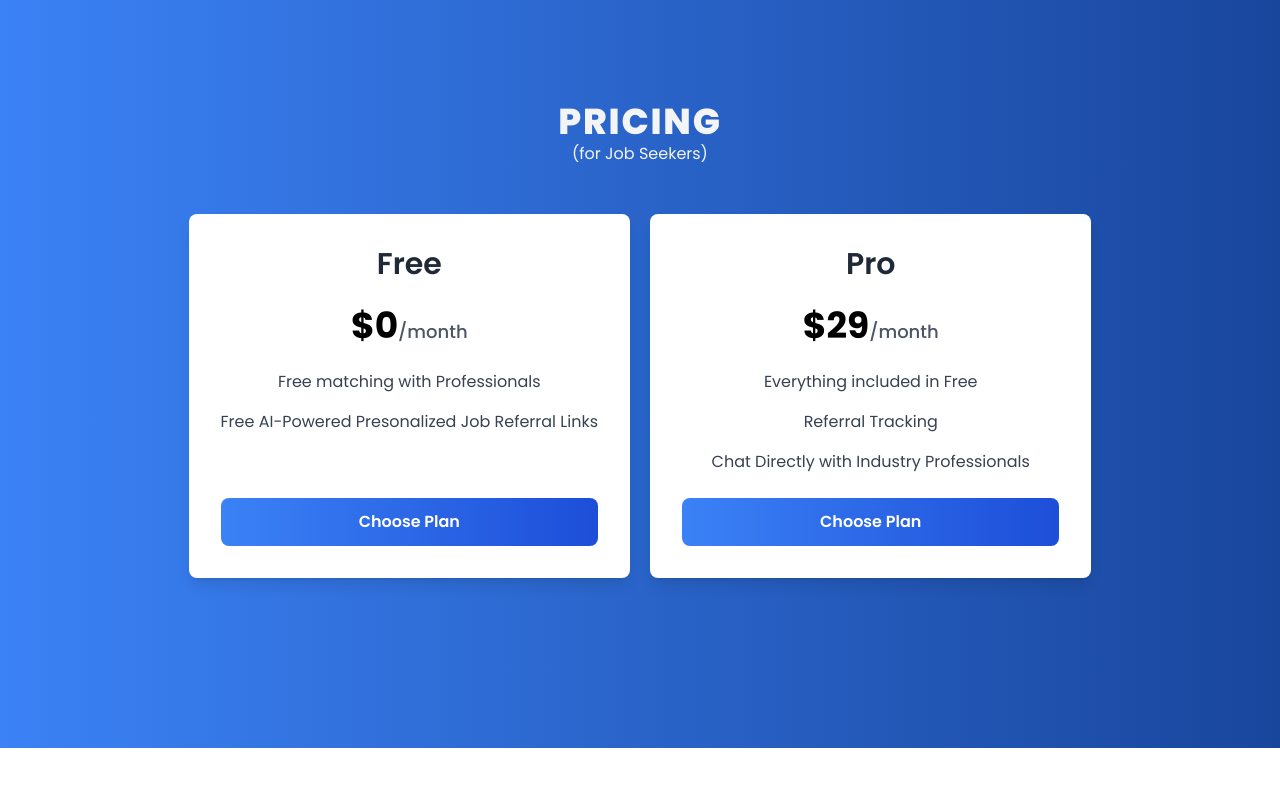
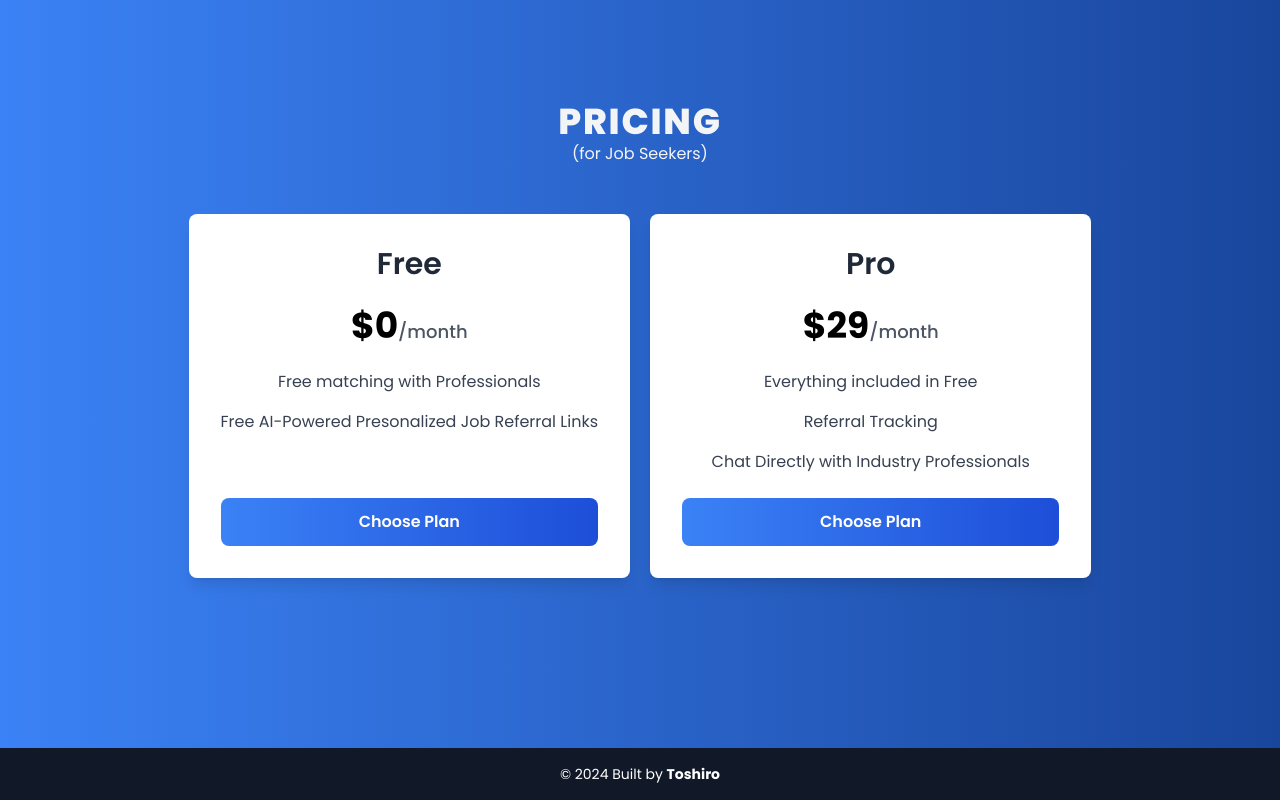
Before and after one commit to Goddy01/Refnet, a React (Vite) app: page / in a window 1280 px wide. Shown: the part 1870-2670 px from the top of the page. Before the commit the page ends 2618 px from the top, so only its background shows below. Built offline with nearby package versions, Linux system fonts and the light colour scheme.

Commit message:
added footer

```diff
--- a/src/App.jsx
+++ b/src/App.jsx
@@ -4,6 +4,7 @@ import HomeSection2 from './components/HomeSection2'
 import Header from './components/Header'
 import Pricing from './components/Pricing'
 import '/src/axiosConfig.js';
+import Footer from './components/Footer'
 
 
 function App() {
@@ -44,6 +45,7 @@ function App() {
       <HomeSection1 toggleModal={toggleModal} closeModal={closeModal} isModalOpen={isModalOpen} setIsModalOpen={setIsModalOpen} toggleMenu={toggleMenu}showNav={showNav} setShowNav={setShowNav} handleSubmit={handleSubmit} email={email} setEmail={setEmail} isSubmitted={isSubmitted} setIsSubmitted={setIsSubmitted} />
       <HomeSection2 />
       <Pricing />
+      <Footer />
     </div>
   )
 }
--- /dev/null
+++ b/src/components/Footer.jsx
@@ -0,0 +1,11 @@
+import React from 'react'
+
+export default function Footer() {
+  return (
+    <footer className="bg-gray-900 text-white text-center py-4">
+      <p className="text-sm">
+        &copy; {new Date().getFullYear()} Built by <a href='https://toshirothe3rd.vercel.app/' className="font-bold hover:text-blue-300">Toshiro</a>
+      </p>
+    </footer>
+  )
+}
```
